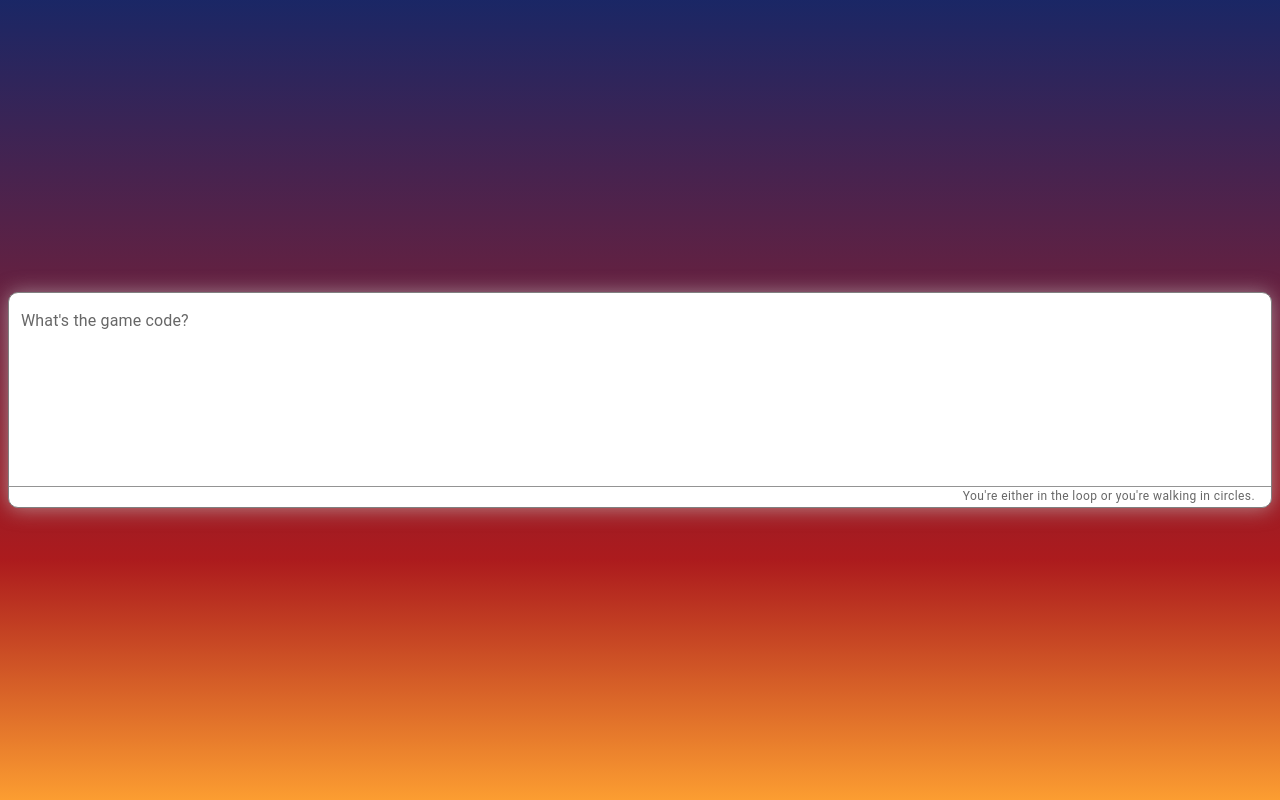
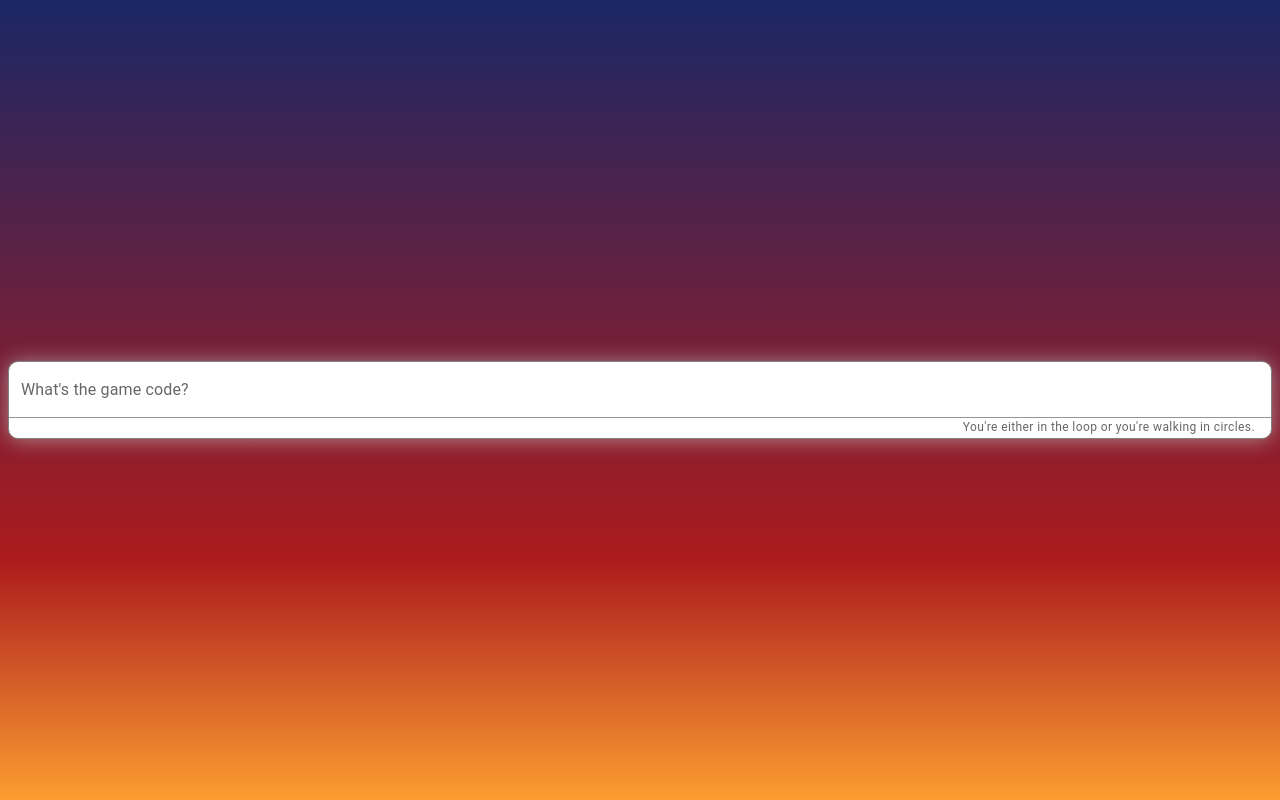
Before and after one commit to tibrado/tibrado.github.io, a React (Vite) app: page / in a window 1280 px wide. Built offline with nearby package versions, Linux system fonts and the light colour scheme.

Commit message:
combine the functionality of setState & setGame

```diff
--- a/src/App.tsx
+++ b/src/App.tsx
@@ -9,7 +9,6 @@ const theme = createTheme();
 
 export const App: React.FC = () => {
   const [game, setGame] = useState<Game | undefined>(undefined);
-  const [state, setState] = useState<GameStates>('start');
 
   // TSX Example: Enter fullscreen on first click anywhere
   document.addEventListener('click', () => {
@@ -19,8 +18,8 @@ export const App: React.FC = () => {
   }, { once: true });
 
   const States: Record<GameStates, ReactNode> = {
-    start: <StartPage setGame={setGame} setState={setState} />,
-    game: game ? <GameMap game={game} setGame={setGame} setState={setState} /> : <>-_-</>,
+    start: <StartPage setGame={setGame} />,
+    game: game ? <GameMap game={game} setGame={setGame} /> : <>-_-</>,
     victory: <Done />,
     transition: undefined,
     loading: undefined
@@ -53,7 +52,7 @@ export const App: React.FC = () => {
           backgroundColor: 'transparent',
           p: 1
         }}>
-          {States[state]}
+          {States[game ? game.statue : 'start']}
         </Paper>
       </Box>
     </ThemeProvider>
--- a/src/assets/types.ts
+++ b/src/assets/types.ts
@@ -23,6 +23,7 @@ export type Location = {
 
 export type Game = {
     current: number; // current clue index
+    statue: GameStates;
     title: string;
     date: Date;
     clues: ClueObject[];
--- a/src/components/GameClue.tsx
+++ b/src/components/GameClue.tsx
@@ -26,6 +26,7 @@ export const GameClue: React.FC<Props> = ({showClue, clue, validateResponse, hin
             helperText={hint}
             label="code"
             nope={nope}
+            textRows={7}
         />
     );
 };
--- a/src/components/inputs/GameInputs.tsx
+++ b/src/components/inputs/GameInputs.tsx
@@ -9,9 +9,10 @@ type Props = {
     label?: string;
     helperText?: string;
     nope?: boolean;
+    textRows?: number;
 };
 
-const GameInputs: React.FC<Props> = ({ onSubmit, inputType, label, helperText, nope}) => {
+const GameInputs: React.FC<Props> = ({ onSubmit, inputType, label, helperText, nope, textRows}) => {
 
     // ----------- Input Types
     const Inputs: Record<InputTypes, ReactElement> = {
@@ -22,7 +23,7 @@ const GameInputs: React.FC<Props> = ({ onSubmit, inputType, label, helperText, n
                 helperText={nope ? 'red cause you wrong' : helperText}
                 variant="filled"
                 multiline
-                rows={7}
+                rows={textRows}
                 error={nope}
                 onChange={(e) => onSubmit(e.target.value)}
                 sx={{
--- a/src/components/map/GameMap.tsx
+++ b/src/components/map/GameMap.tsx
@@ -3,16 +3,15 @@ import { Map, Marker, Popup, GeolocateControl, type MapRef } from 'react-map-gl/
 import 'maplibre-gl/dist/maplibre-gl.css';
 import { Place } from '@mui/icons-material';
 import { GamePage } from '../../pages/GamePage';
-import type { Game, GameStates, Coordinates } from '../../assets/types';
+import type { Game, Coordinates } from '../../assets/types';
 import {inRange} from '../../handlers/DistanceHandlers';
 
 type Props = {
     game: Game;
     setGame: (game: Game | undefined) => void;
-    setState: (state: GameStates) => void;
 };
 
-export const GameMap: React.FC<Props> = ({game, setGame, setState}) => {
+export const GameMap: React.FC<Props> = ({game, setGame}) => {
     const [selected, setSelected] = useState<number | undefined>(undefined);
     //-- User Location
     const [coord, setCoord] = useState<Coordinates | undefined>(undefined);
@@ -130,7 +129,7 @@ export const GameMap: React.FC<Props> = ({game, setGame, setState}) => {
                     style={{padding: 0, margin: 0, zIndex: 2}}
                     onClose={() => setSelected(undefined)}
                 >
-                    <GamePage game={game} setGame={setGame} selected={selected} setState={setState} nextClue={focusOnClue} />
+                    <GamePage game={game} setGame={setGame} selected={selected} nextClue={focusOnClue} />
                 </Popup>
             )}
         </Map>
--- a/src/components/setup/TheHunt.tsx
+++ b/src/components/setup/TheHunt.tsx
@@ -9,10 +9,11 @@ export async function GetGame(id: string): Promise<Game | undefined> {
         };
 
         const raw: any = await response.json();
-        console.log('here: ', raw);
+
         const game: Game = {
             ...(raw as Partial<Game>),
             current: 0,
+            statue: 'game',
             title: raw.title,
             date: raw.date ? new Date(raw.date) : new Date(),
             clues: Array.isArray(raw.clues)
--- a/src/pages/GamePage.tsx
+++ b/src/pages/GamePage.tsx
@@ -2,7 +2,7 @@ import React, { useEffect, useState } from 'react';
 import {Card, CardContent, CardHeader, CardActions, Slide, Typography, type SxProps, type Theme, Button} from '@mui/material';
 import {GameClue} from '../components/GameClue';
 import { Hint } from '../components/Hint';
-import type { ClueObject, Game, GameStates } from '../assets/types';
+import type { ClueObject, Game } from '../assets/types';
 import { QuestionAnswer } from '@mui/icons-material';
 
 
@@ -29,11 +29,10 @@ type Props = {
     game: Game;
     selected: number;
     setGame: (game: Game) => void;
-    setState: (state: GameStates) => void;
     nextClue: (index: number) => void;
 };
 
-export const GamePage: React.FC<Props> = ({game, selected, setState,setGame, nextClue}) => {
+export const GamePage: React.FC<Props> = ({game, selected,setGame, nextClue}) => {
     const [open, setOpen] = useState<boolean>(false);
     const [transition, setTransition] = useState<boolean>(false);
     const [nope, setNope] = useState<boolean>(false);
@@ -47,7 +46,7 @@ export const GamePage: React.FC<Props> = ({game, selected, setState,setGame, nex
 
         if (clue.responses.includes(response.toLocaleLowerCase())) {
             if(selected >= game.clues.length - 1){
-                setState('victory');
+                    setGame({...game, statue: 'victory'});
             } else {
                 console.log(game.current)
                 if(selected === game.current){
@@ -127,4 +126,4 @@ export const GamePage: React.FC<Props> = ({game, selected, setState,setGame, nex
             </Card>
         </Slide>
     );
-}
+};
--- a/src/pages/StartPage.tsx
+++ b/src/pages/StartPage.tsx
@@ -1,13 +1,12 @@
 import React from 'react';
 import GameInputs from '../components/inputs/GameInputs';
-import type { Game, GameStates } from '../assets/types';
+import type { Game } from '../assets/types';
 import { GetGame } from '../components/setup/TheHunt';
 
 type Props = {
     setGame: (game: Game | undefined) => void;
-    setState: (state: GameStates) => void;
 };
-export const StartPage: React.FC<Props> = ({setGame, setState}) => {
+export const StartPage: React.FC<Props> = ({setGame}) => {
 
     // -- Check for Game ID on screen load
     const params = new URLSearchParams(window.location.search);
@@ -22,14 +21,12 @@ export const StartPage: React.FC<Props> = ({setGame, setState}) => {
         try{
             const g = await GetGame(value);
             setGame(g);
-            if(g) setState('game');
         } catch(e) {
             setGame(undefined);
-            setState('start');
         };
     };
 
     return (
-        <GameInputs onSubmit={submit} inputType={'text'} label={'What\'s the game code?'} helperText={'You\'re either in the loop or you\'re walking in circles.'}/>
+        <GameInputs onSubmit={submit} inputType={'text'} label={'What\'s the game code?'} helperText={'You\'re either in the loop or you\'re walking in circles.'} textRows={1}/>
     );
 };
```
Also changed, not shown: 1 other file (tests, documents, lock files or other folders).
